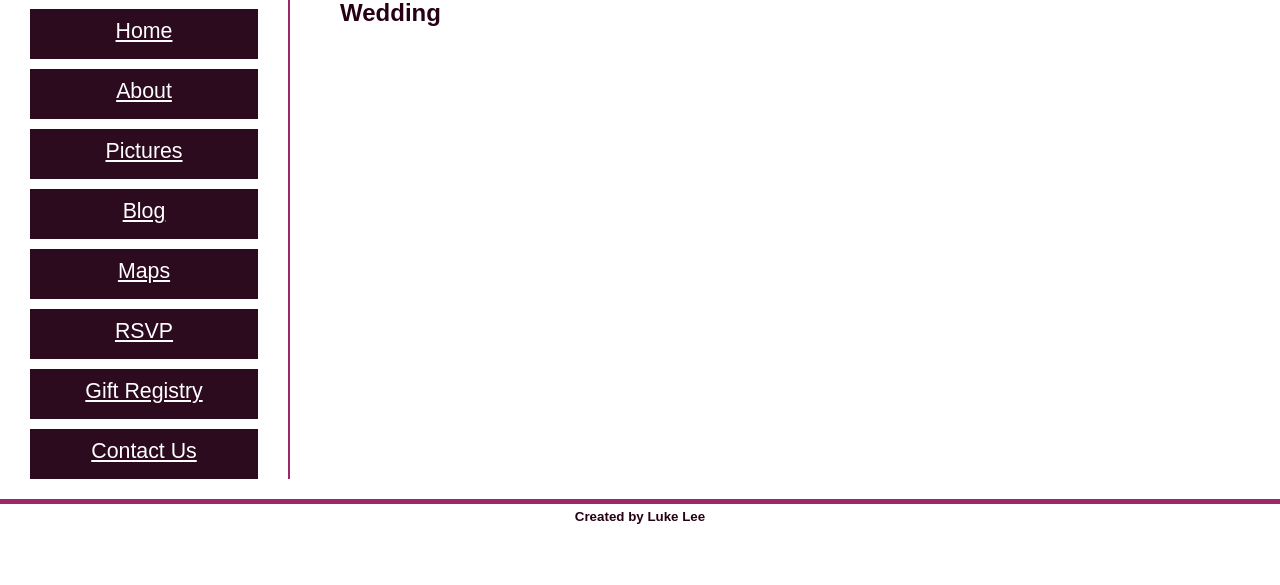
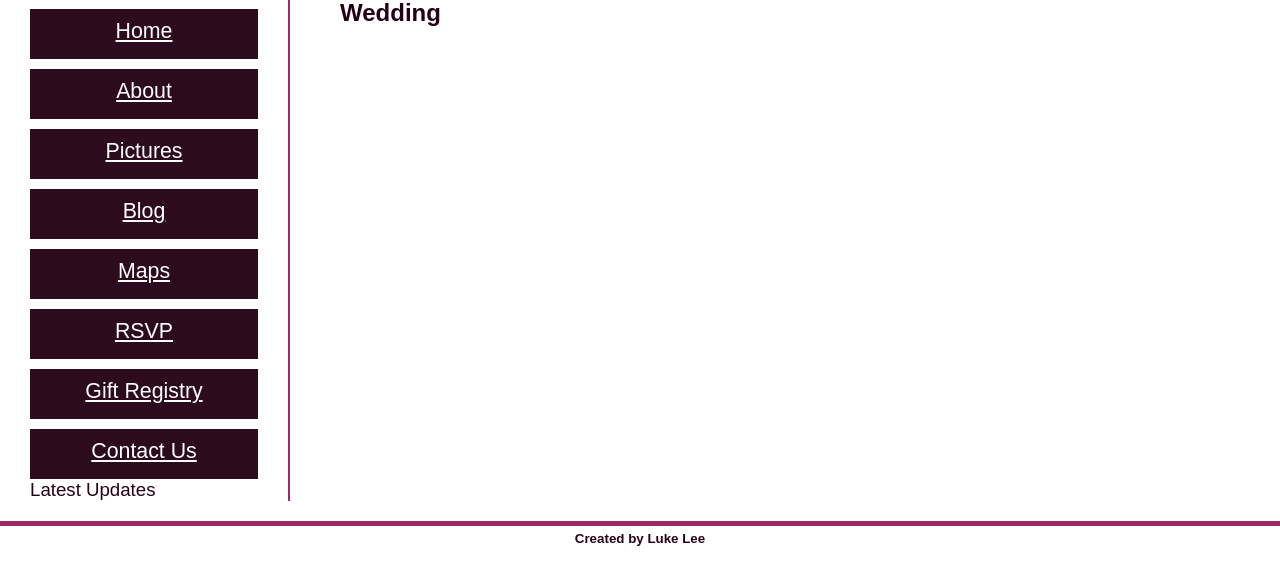
Before and after one commit to durden/wedding, a Django app: template templates/blog.html in a window 1280 px wide. Shown: the part 125-710 px from the top of the page. Run offline with Django 3.2, Linux system fonts and the light colour scheme; the template is opened without the code that fills it, so the values that code supplies are empty.

Commit message:
Added new div in left column. - Added another level above navigation so that could have room for 'updates' div - Renamed nav div to left div

```diff
--- a/media/css/main.css
+++ b/media/css/main.css
@@ -39,14 +39,18 @@ h2 {
 	padding: 0px 5px 0px 10px;
 }
 
-#nav {
+#left {
 	text-align: left;
 	float: left;
 	margin: 0px 50px 20px 0px;
-	padding: 0px;
-	list-style-type: none;
 	padding: 0px 30px 0px 0px;
 	border-right: 2px solid #9c2769;
+}
+
+ul#nav {
+	list-style-type: none;
+	padding: 0px;
+	margin: 0px;
 }
 
 #nav li.inactive {
--- a/templates/base.html
+++ b/templates/base.html
@@ -14,6 +14,7 @@
 		</div>
 
 		<div id="main">
+			<div id="left">
 				<ul id="nav">
                     <li class="{% ifequal active "home" %}active{% else %}inactive{% endifequal %}">
                         <a href="/">Home</a>
@@ -40,6 +41,9 @@
                         <a href="/contact">Contact Us</a>
                     </li>
 				</ul>
+                <!-- This should be a seperate tempate -->
+				<div id="update">Latest Updates</div>
+			</div>
 			<div id="content">
 				<h2>{% block header %} Wedding {% endblock %}</h2>
 				{% block content %} {% endblock %}
```
Lines whose indentation alone changed are shown as unchanged.
